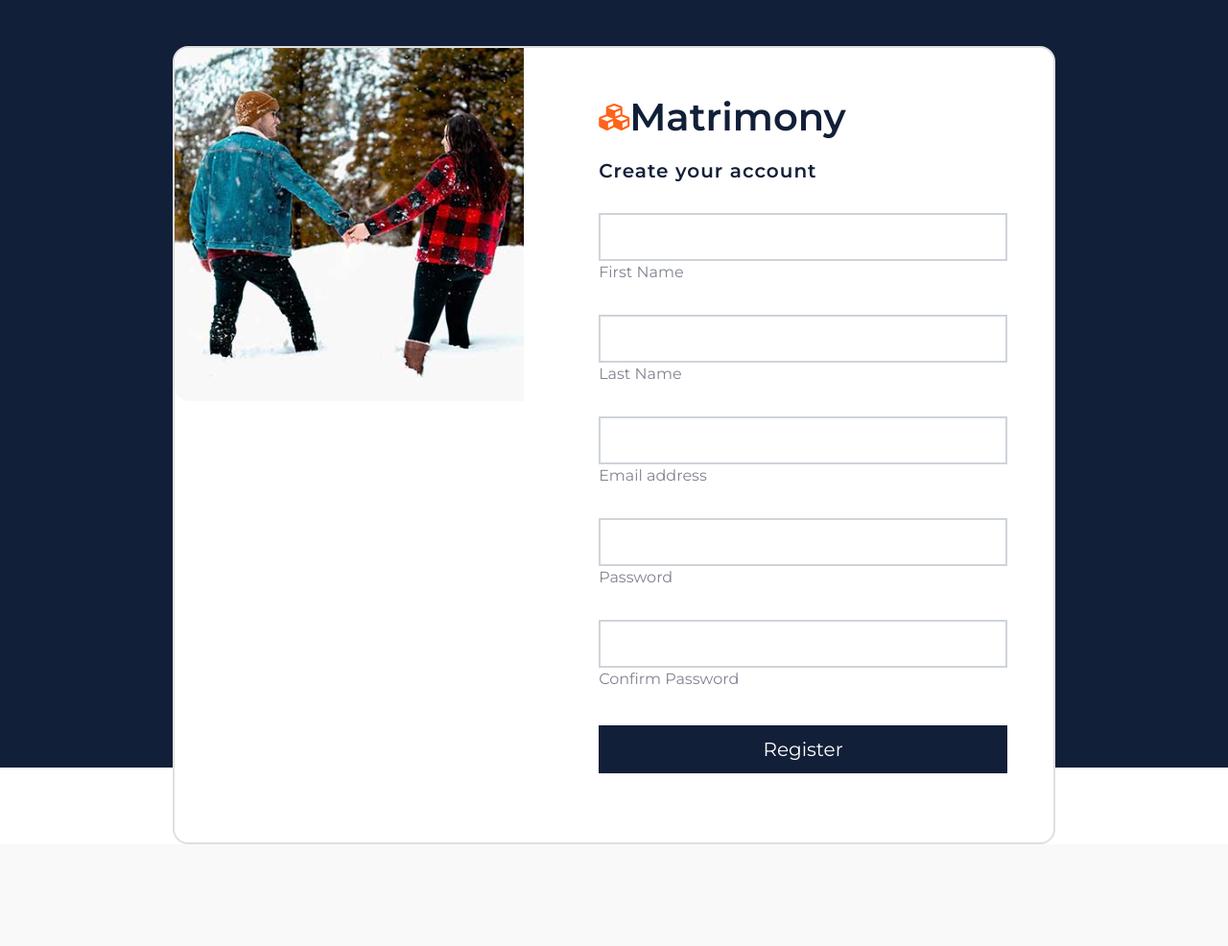
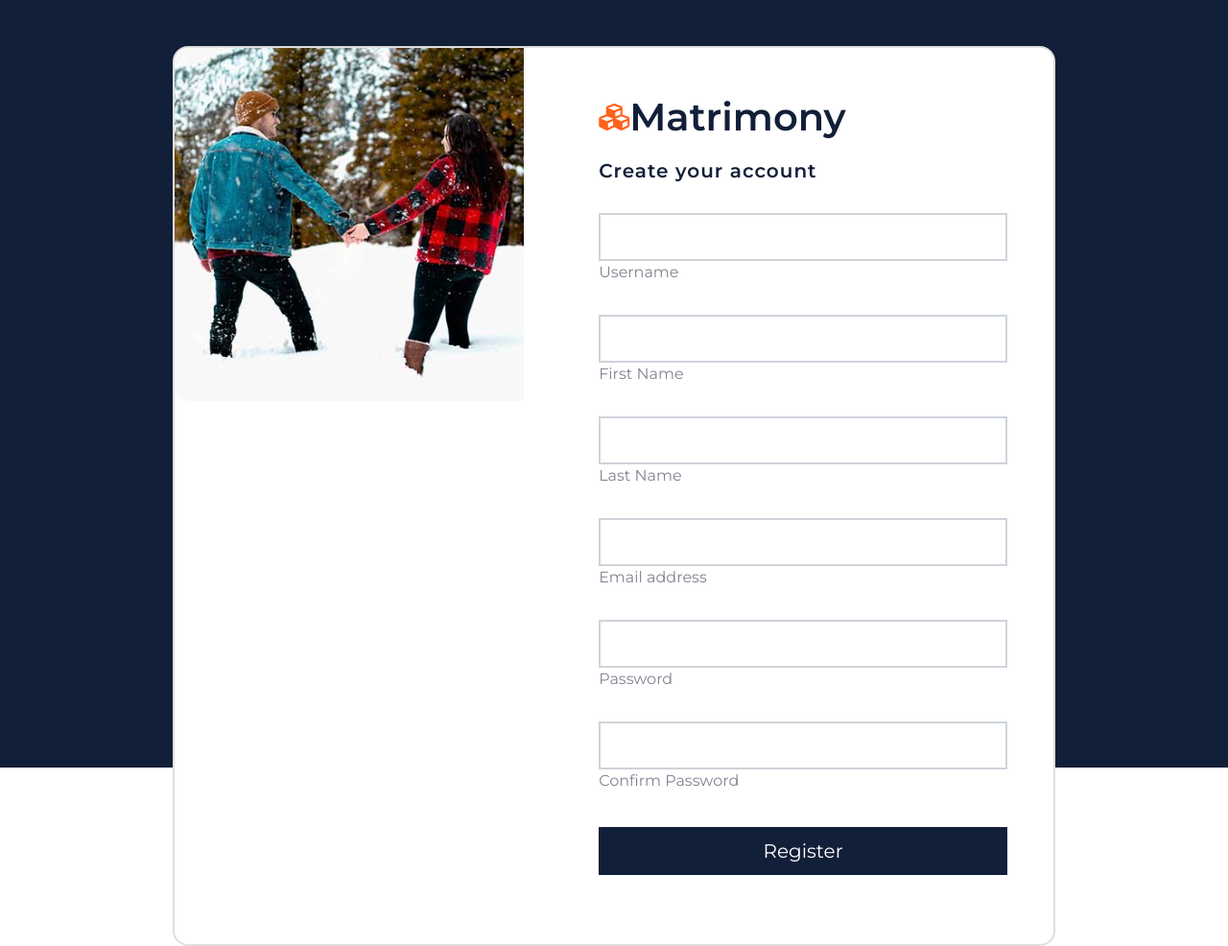
Before and after one commit to GargAnshu9468/dj-matrimonial, a Django app: page /signup/ in a window 1280 px wide. Shown: the whole page at 96% size. Before the commit the page ends 880 px from the top, so only its background shows below. Run offline with Django 4.2, Linux system fonts and the light colour scheme; some libraries are stand-ins or nearby versions.

Commit message:
create the login authentication

```diff
--- a/login/views.py
+++ b/login/views.py
@@ -1,16 +1,29 @@
 from django.shortcuts import render, redirect
 from django.views.generic import View
-
+from django.contrib.auth.models import User
+from django.contrib.auth import authenticate
+from django.contrib.auth.hashers import make_password
 
 class SignIn(View):
     def get(self, request):
         return render(request, 'login/signin.html')
 
     def post(self, request):
-        email = request.POST.get('email')
-        password = request.POST.get('password')
 
-        return redirect('home')
+        if request.method == 'POST':
+            username = request.POST.get('username')
+            password = request.POST.get('password')
+            user = authenticate(username=username, password=password)
+
+            if user is not None:
+                return redirect('home')
+
+            else:
+                error_message = 'Invalid username or password'
+        else:
+            error_message = None
+
+        return render(request, 'login/signin.html', {'error_message': error_message})
 
 
 class SignUp(View):
@@ -18,4 +31,18 @@ class SignUp(View):
         return render(request, 'login/signup.html')
 
     def post(self, request):
+        username = request.POST.get('username')
+        first_name = request.POST.get('fname')
+        last_name = request.POST.get('lname')
+        email = request.POST.get('email')
+        password = request.POST.get('password')
+        confirm_password = request.POST.get('cpassword')
+
+        if password != confirm_password:
+            return render(request, 'login/signup.html', {'msg':'Password is does not match!'})
+
+        has_pass = make_password(password)
+
+        user = User(first_name=first_name, last_name=last_name, email=email, password=has_pass, username=username)
+        user.save()
         return redirect('/')
--- a/templates/login/signin.html
+++ b/templates/login/signin.html
@@ -8,13 +8,13 @@
       <div class="col col-xl-10">
         <div class="card" style="border-radius: 1rem;">
           <div class="row g-0">
-
             <div class="col-md-6 col-lg-5 d-none d-md-block">
               <img src="{% static 'img/carousel-1.jpg' %}" alt="login form" class="img-fluid" style="border-radius: 1rem 0 0 1rem;height:46vh;" />
             </div>
 
             <div class="col-md-6 col-lg-7 d-flex align-items-center">
               <div class="card-body p-4 p-lg-5 text-black">
+                {% if error_message %}{{error_message}}{% endif %}
 
                 <form method="post">
                   {% csrf_token %}
@@ -27,8 +27,8 @@
                   <h5 class="fw-normal mb-3 pb-3" style="letter-spacing: 1px;">Sign into your account</h5>
 
                   <div class="form-outline mb-4">
-                    <input type="email" name="email" id="form2Example17" class="form-control form-control-lg" />
-                    <label class="form-label" for="form2Example17">Email address</label>
+                    <input type="username" name="username" id="form2Example17" class="form-control form-control-lg" />
+                    <label class="form-label" for="form2Example17">Username</label>
                   </div>
 
                   <div class="form-outline mb-4">
--- a/templates/login/signup.html
+++ b/templates/login/signup.html
@@ -16,6 +16,7 @@
 
                         <div class="col-md-6 col-lg-7 d-flex align-items-center">
                             <div class="card-body p-4 p-lg-5 text-black">
+                                {% if msg %}{{msg}}{% endif %}
 
                                 <form method="post">
                                     {% csrf_token %}
@@ -29,13 +30,19 @@
                                     </h5>
 
                                     <div class="form-outline mb-4">
-                                        <input type="first name" name="first name" id="form2Example17"
+                                        <input type="username" name="username" id="form2Example17"
+                                            class="form-control form-control-lg" />
+                                        <label class="form-label" for="form2Example17">Username</label>
+                                    </div>
+
+                                    <div class="form-outline mb-4">
+                                        <input type="first name" name="fname" id="form2Example17"
                                             class="form-control form-control-lg" />
                                         <label class="form-label" for="form2Example17">First Name</label>
                                     </div>
 
                                     <div class="form-outline mb-4">
-                                        <input type="last name" name="last name" id="form2Example17"
+                                        <input type="last name" name="lname" id="form2Example17"
                                             class="form-control form-control-lg" />
                                         <label class="form-label" for="form2Example17">Last Name</label>
                                     </div>
@@ -53,7 +60,7 @@
                                     </div>
 
                                     <div class="form-outline mb-4">
-                                        <input type="confirm password" name=" confirm password" id="form2Example27"
+                                        <input type="password" name="cpassword" id="form2Example27"
                                             class="form-control form-control-lg" />
                                         <label class="form-label" for="form2Example27">Confirm Password</label>
                                     </div>
```
